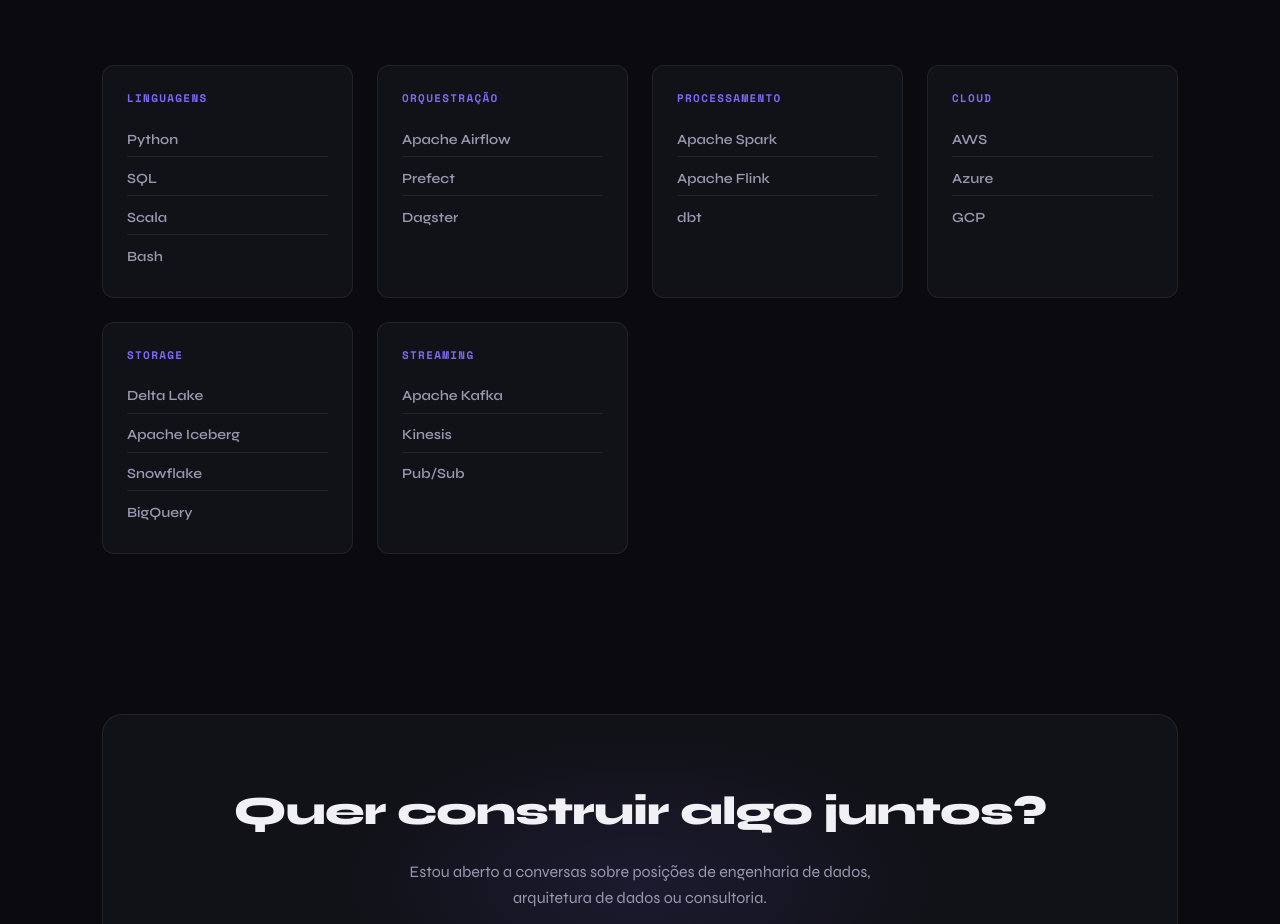
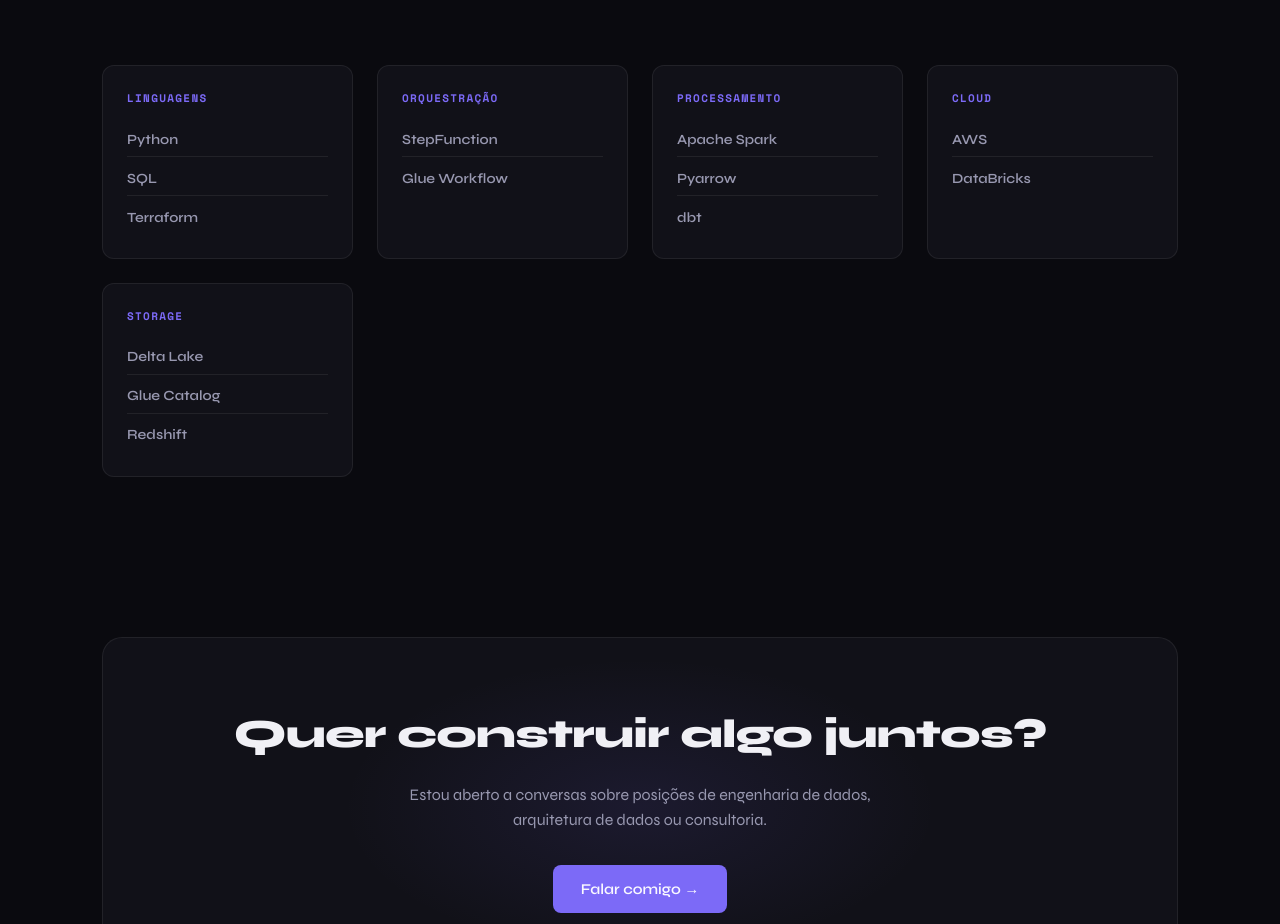
Before and after one commit to PedroAquin0/jp_interactive_resume, a Next.js app: page / in a window 1280 px wide. Shown: the part 1908-2832 px from the top of the page. Built offline with nearby package versions, Linux system fonts and the light colour scheme.

Commit message:
feat:update_skills

```diff
--- a/pages/index.js
+++ b/pages/index.js
@@ -43,12 +43,11 @@
 ]
 
 const SKILLS = [
-  { category: 'Linguagens', items: ['Python', 'SQL', 'Scala', 'Bash'] },
-  { category: 'Orquestração', items: ['Apache Airflow', 'Prefect', 'Dagster'] },
-  { category: 'Processamento', items: ['Apache Spark', 'Apache Flink', 'dbt'] },
-  { category: 'Cloud', items: ['AWS', 'Azure', 'GCP'] },
-  { category: 'Storage', items: ['Delta Lake', 'Apache Iceberg', 'Snowflake', 'BigQuery'] },
-  { category: 'Streaming', items: ['Apache Kafka', 'Kinesis', 'Pub/Sub'] },
+  { category: 'Linguagens', items: ['Python', 'SQL', 'Terraform'] },
+  { category: 'Orquestração', items: ['StepFunction', 'Glue Workflow'] },
+  { category: 'Processamento', items: ['Apache Spark', 'Pyarrow', 'dbt'] },
+  { category: 'Cloud', items: ['AWS', 'DataBricks'] },
+  { category: 'Storage', items: ['Delta Lake', 'Glue Catalog', 'Redshift'] }
 ]
 
 function ArchDiagram({ layers }) {
```
